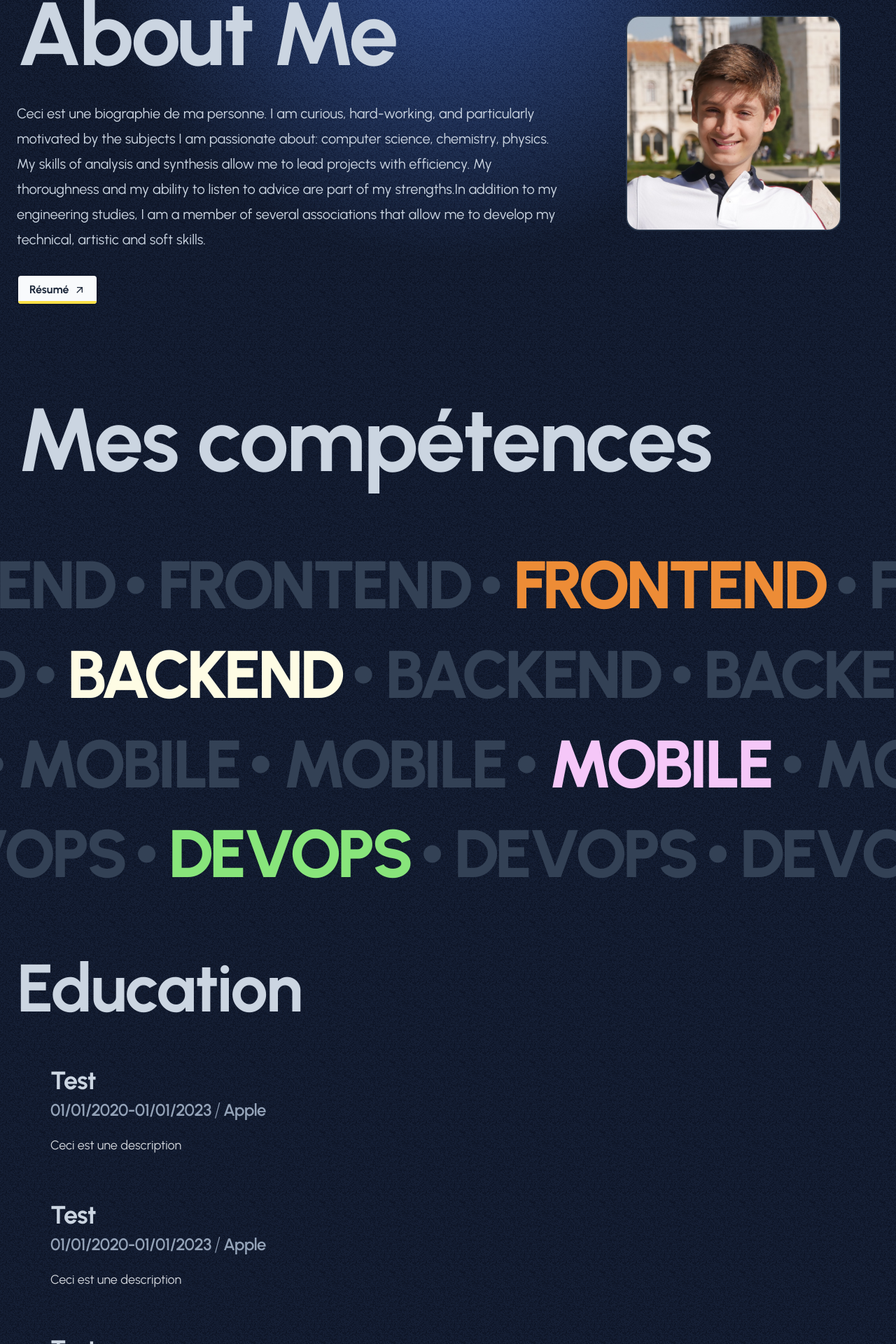
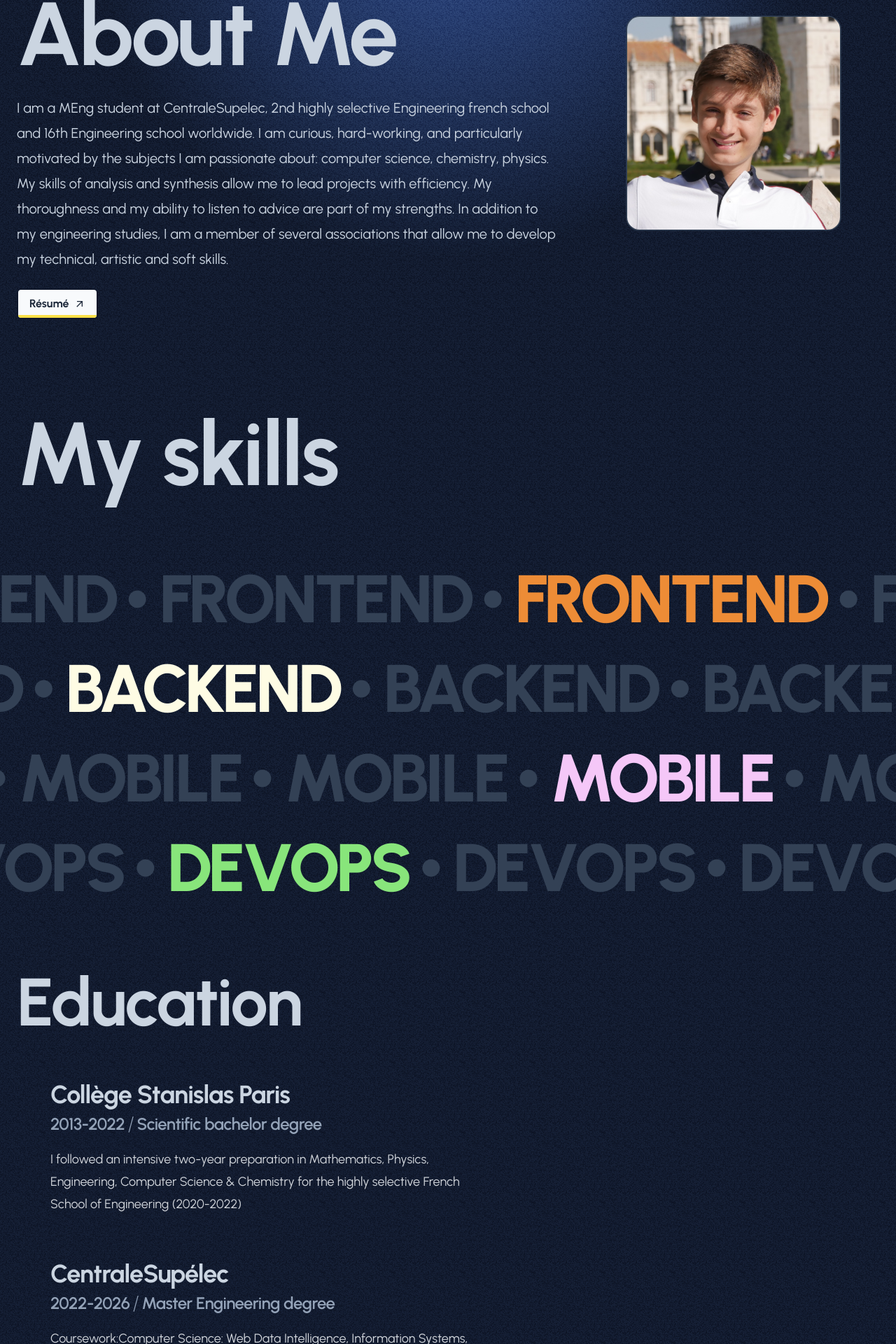
Before and after one commit to alexgravx/gravlax-portfolio, a Next.js app: page /about in a window 1280 px wide. Shown: the part 160-2080 px from the top of the page at 70% size. Built offline with nearby package versions, Linux system fonts and the light colour scheme.

Commit message:
fullfilling data

```diff
--- a/src/app/about/page.tsx
+++ b/src/app/about/page.tsx
@@ -4,19 +4,32 @@ import TechList from "@/components/TechList";
 
 const Main = () => {
 
+  const bio = "I am a MEng student at CentraleSupelec, 2nd highly selective Engineering french school and 16th Engineering school worldwide."
+  + " I am curious, hard-working, and particularly motivated by the subjects I am passionate about: computer science, chemistry, physics."
+  + " My skills of analysis and synthesis allow me to lead projects with efficiency. My thoroughness and my ability to listen to advice are part of my strengths."
+  + " In addition to my engineering studies, I am a member of several associations that allow me to develop my technical, artistic and soft skills."
+
+  const education = [
+    {title: "Collège Stanislas Paris", time_period: "2013-2022", institution: "Scientific bachelor degree", description: "I followed an intensive two-year preparation in Mathematics, Physics, Engineering, Computer Science & Chemistry for the highly selective French School of Engineering (2020-2022)"},
+    {title: "CentraleSupélec", time_period: "2022-2026", institution: "Master Engineering degree", description: "Coursework:"
+    +"Computer Science: Web Data Intelligence, Information Systems, Algorithms, Networks and Security;"
+    +"Corporate: Corporate finance, Business management, Law (contracts and intellectual property), Economy & Industrial Engineering;"
+    +"Physics: Fluid mechanics, Study of materials, Satellite imagery analysis with radiometry and polarimetry;"
+    +"Mathematics: Integration, Probability, Partial Differential Equations;"},
+  ]
+
   const experiences = [
-    {title: "Test", time_period: "01/01/2020-01/01/2023", institution: "Apple", description: "Ceci est une description"},
-    {title: "Test", time_period: "01/01/2020-01/01/2023", institution: "Apple", description: "Ceci est une description"},
-    {title: "Test", time_period: "01/01/2020-01/01/2023", institution: "Apple", description: "Ceci est une description"},
-    {title: "Test", time_period: "01/01/2020-01/01/2023", institution: "Apple", description: "Ceci est une description"},
-    {title: "Test", time_period: "01/01/2020-01/01/2023", institution: "Apple", description: "Ceci est une description"},
+    {title: "Software Engineer", time_period: "2024", institution: "Paris Digital Lab", description: "Prototyping tech projects for major corporations and start-ups through MVPs."},
+    {title: "DevOps Engineer", time_period: "2023-2024", institution: "ViaRézo", description: "ViaRézo provides internet access to 2000+ residents on Paris-Saclay campus and operates several websites and applications related to CentraleSupélec's associative life through an OpenStack virtualization cluster. The whole infrastructure is monitored and protected by backup systems."},
+    {title: "TA in Information Systems", time_period: "Sept & Oct 2023", institution: "CentraleSupélec", description: "Leading 20h of Information Systems and Programming tutorials for 30 students."},
+    {title: "Operator in Perfume Production", time_period: "July 2023", institution: "Dior", description: "Perfume manufacturing agent at Parfums Christian Dior's worldwide production and research center"},
   ]
 
   return (
     <div>
-      <Biography />
+      <Biography bio={bio}/>
       <TechList />
-      <Experience heading="Education" experiences={experiences}/>
+      <Experience heading="Education" experiences={education}/>
       <Experience heading="Experience" experiences={experiences}/>
     </div>
   );
--- a/src/app/projects/page.tsx
+++ b/src/app/projects/page.tsx
@@ -4,20 +4,19 @@ import Heading from "@/components/Heading";
 
 const Main = () => {
 
-  const titre = "Mes projets"
-  const PrimaryText = "Je présente ici mes projets"
+  const titre = "My projects"
+  const PrimaryText = "Here's an overview of all the projects I've worked on"
 
   const items = [
-    {title: "Mastering JS Animations", body: "This is the body", tags: ["JS", "Animations"]},
-    {title: "Mastering JS Animations", body: "This is the body", tags: ["JS", "Animations"]},
-    {title: "Mastering JS Animations", body: "This is the body", tags: ["JS", "Animations"]},
-    {title: "Mastering JS Animations", body: "This is the body", tags: ["JS", "Animations"]},
-    {title: "Mastering JS Animations", body: "This is the body", tags: ["JS", "Animations"]},
-    {title: "Mastering JS Animations", body: "This is the body", tags: ["JS", "Animations"]},
-    {title: "Mastering JS Animations", body: "This is the body", tags: ["JS", "Animations"]},
-    {title: "Mastering JS Animations", body: "This is the body", tags: ["JS", "Animations"]},
-    {title: "Mastering JS Animations", body: "This is the body", tags: ["JS", "Animations"]},
-    {title: "Mastering JS Animations", body: "This is the body", tags: ["JS", "Animations"]},
+    {title: "Twitter insult detector", body: "This is the body", tags: ["Python", "Pandas", "Plotly & Dash"]},
+    {title: "Satellite based soil analysis", body: "This is the body", tags: ["Python", "Scikit Learn", "SVM & K-Means"]},
+    {title: "Movie Streaming Platform", body: "This is the body", tags: ["JS", "React", "Express"]},
+    {title: "Frontend redesign of two websites", body: "This is the body", tags: ["JS", "React"]},
+    {title: "Prototyping of an IOS audio Companion", body: "This is the body", tags: ["Swift", "AVAudioEngine"]},
+    {title: "Prototyping of tax credit file Companion", body: "This is the body", tags: ["Python", "TGI", "Langchain"]},
+    {title: "Drone race leaderboard", body: "This is the body", tags: ["JS", "Electron"]},
+    {title: "Betting bot for Telegram", body: "This is the body", tags: ["Python", "BeautifulSoup"]},
+    {title: "3e projet DTY", body: "This is the body", tags: [""]},
   ]
 
   return (
--- a/src/components/Biography.tsx
+++ b/src/components/Biography.tsx
@@ -4,12 +4,8 @@ import Button from "@/components/Button";
 import Heading from "@/components/Heading";
 
 const PrimaryText = "About Me"
-const bio = "Ceci est une biographie de ma personne. I am curious, hard-working, and particularly motivated by the subjects "
-+ "I am passionate about: computer science, chemistry, physics. My skills of analysis and synthesis allow me to lead projects with efficiency. "
-+ "My thoroughness and my ability to listen to advice are part of my strengths."
-+ "In addition to my engineering studies, I am a member of several associations that allow me to develop my technical, artistic and soft skills."
 
-const Biography = () => {
+const Biography = ({bio}:{bio:string}) => {
 
   return (
     <>
--- a/src/components/TechList.tsx
+++ b/src/components/TechList.tsx
@@ -15,6 +15,8 @@ export default function TechList() {
         tech_color: string;
         tech_name: string;
       }
+
+    const heading_text = "My skills"
 
     const items:techitem[] = [
         {tech_name:"Frontend", tech_color: "#ed8c36"},
@@ -64,7 +66,7 @@ export default function TechList() {
         <section className="overflow-hidden" ref={component}>
             <Bounded as="div">
                 <Heading size="xl" className="mb-8" as="h2">
-                    Mes compétences
+                    {heading_text}
                 </Heading>
             </Bounded>
             {items.map(({tech_name, tech_color}, index) => (
```
